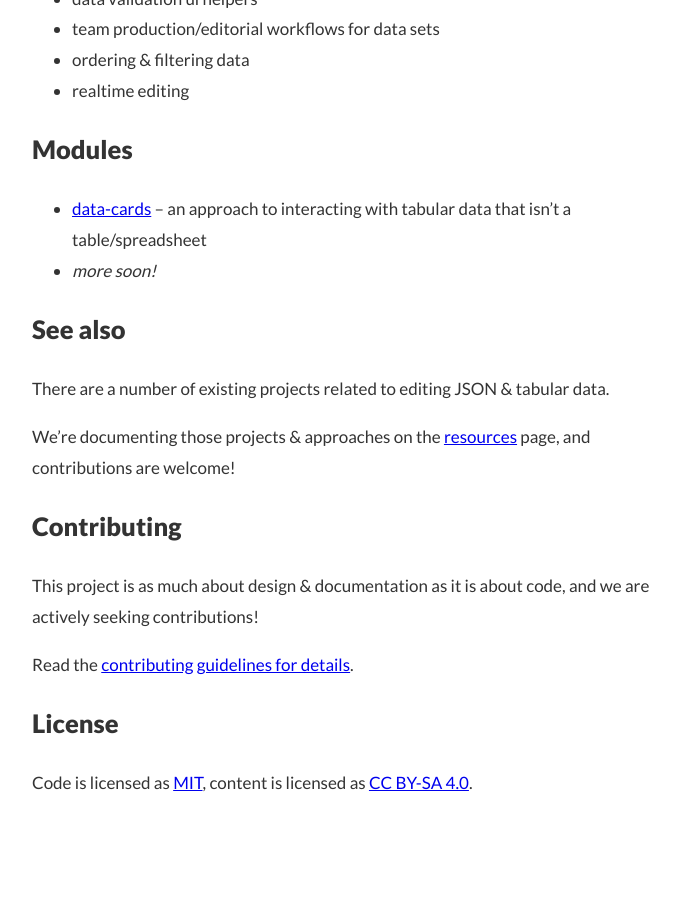
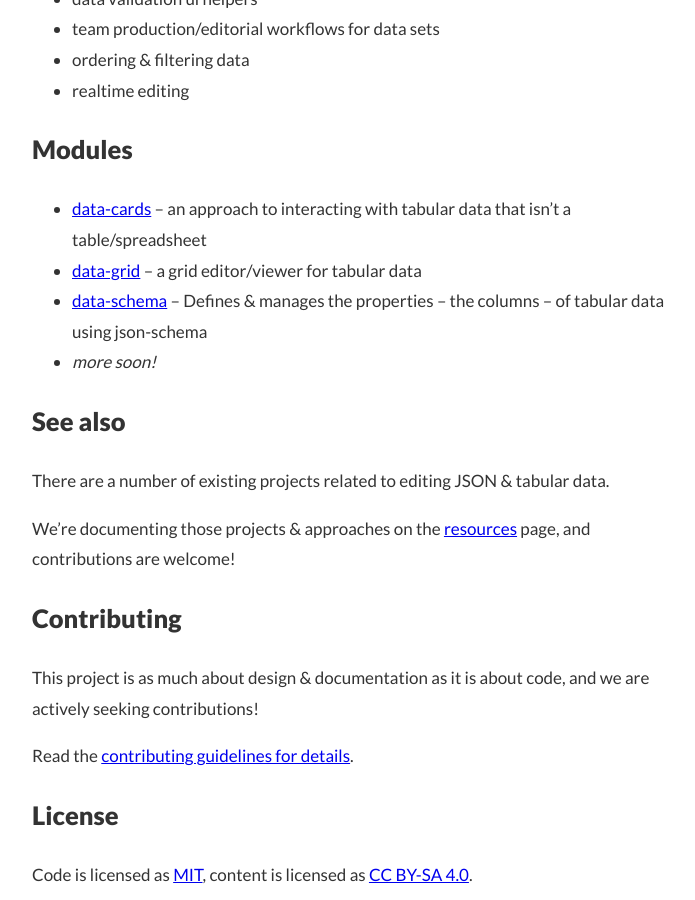
Before and after one commit to editdata/awesome-data-ui, a Jekyll site: the page built from index.md, in a window 1280 px wide and 900 px high, scrolled down 1202 px. Shown: the whole window, without its empty margins (278-973 px from the left). Built offline with Jekyll 4.4.1, drawn with Linux system fonts in a browser that asks for light colours; nearby versions of some CDN libraries; Markdown is read by kramdown in place of the engine named in the settings; before the commit the page ends 2018 px from its top, so only the background shows below that.

Commit message:
Update index.md

```diff
--- a/index.md
+++ b/index.md
@@ -40,6 +40,8 @@ Create a set of open source js, css, & html packages that provide accessible, ea
 ## Modules
 
 - [data-cards](http://github.com/sethvincent/data-cards) – an approach to interacting with tabular data that isn't a table/spreadsheet
+- [data-grid](http://github.com/sethvincent/data-grid) – a grid editor/viewer for tabular data
+- [data-schema](http://github.com/sethvincent/data-schema) – Defines & manages the properties – the columns – of tabular data using json-schema
 - _more soon!_
 
 ## See also
```
